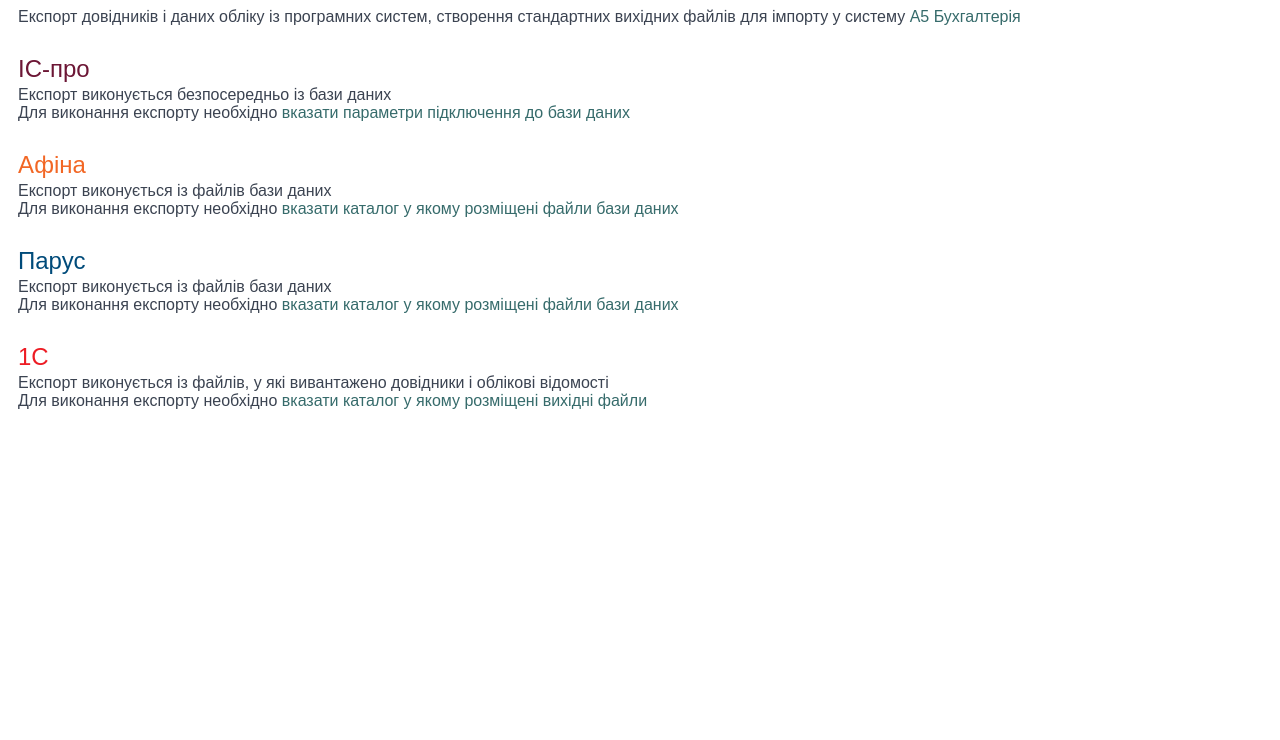
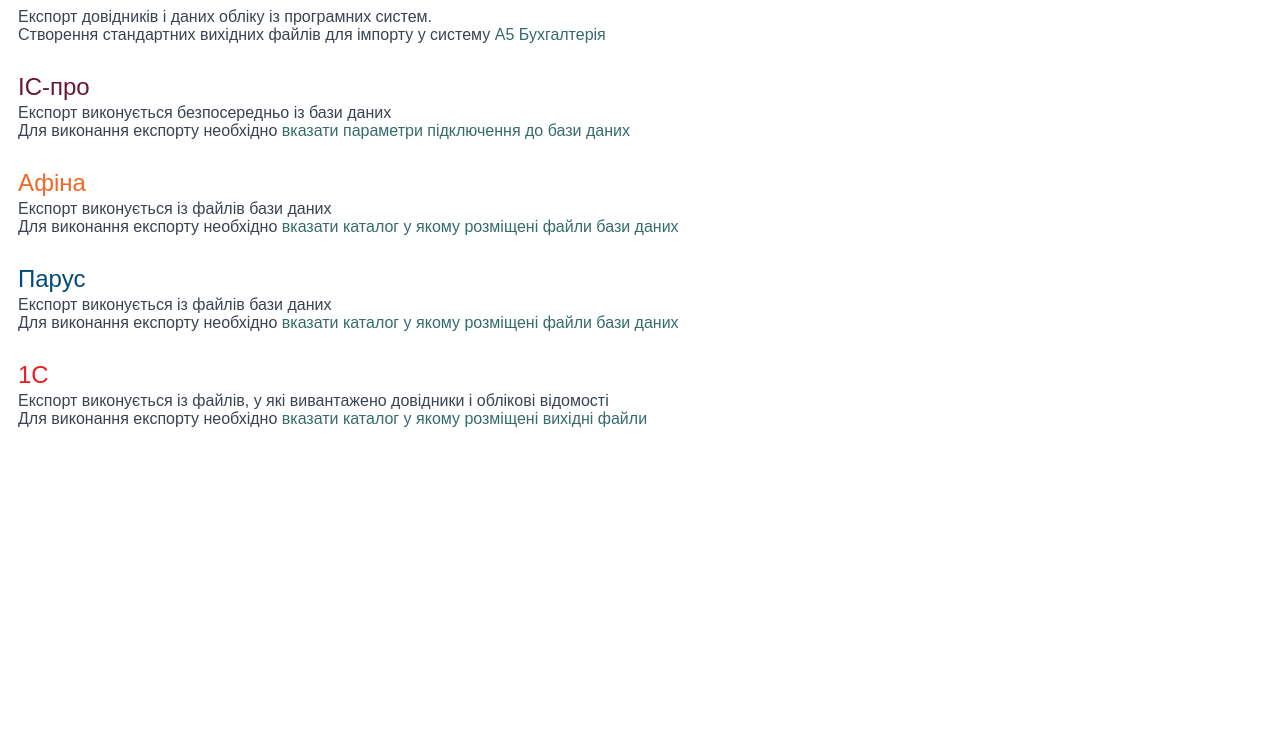
Before and after one commit to serhii-untilov/multi-export, an Electron app: page renderer/index.html in a window 1280 px wide. Shown: the part 60-800 px from the top of the page. Drawn offline with Linux system fonts and the light colour scheme; no server answers.

Commit message:
Minor updates.

```diff
--- a/renderer/index.html
+++ b/renderer/index.html
@@ -41,8 +41,8 @@
 
         <div id="home-panel" class="d-hide" style="border: 0px; padding-top: 10px;">
 
-          <p>Експорт довідників і даних обліку із програмних систем, створення
-            стандартних вихідних файлів для імпорту у систему
+          <p>Експорт довідників і даних обліку із програмних систем.<br />
+            Cтворення стандартних вихідних файлів для імпорту у систему
             <a href="#" id="homeSelectA5">А5 Бухгалтерія</a>
           </p>
 
```
